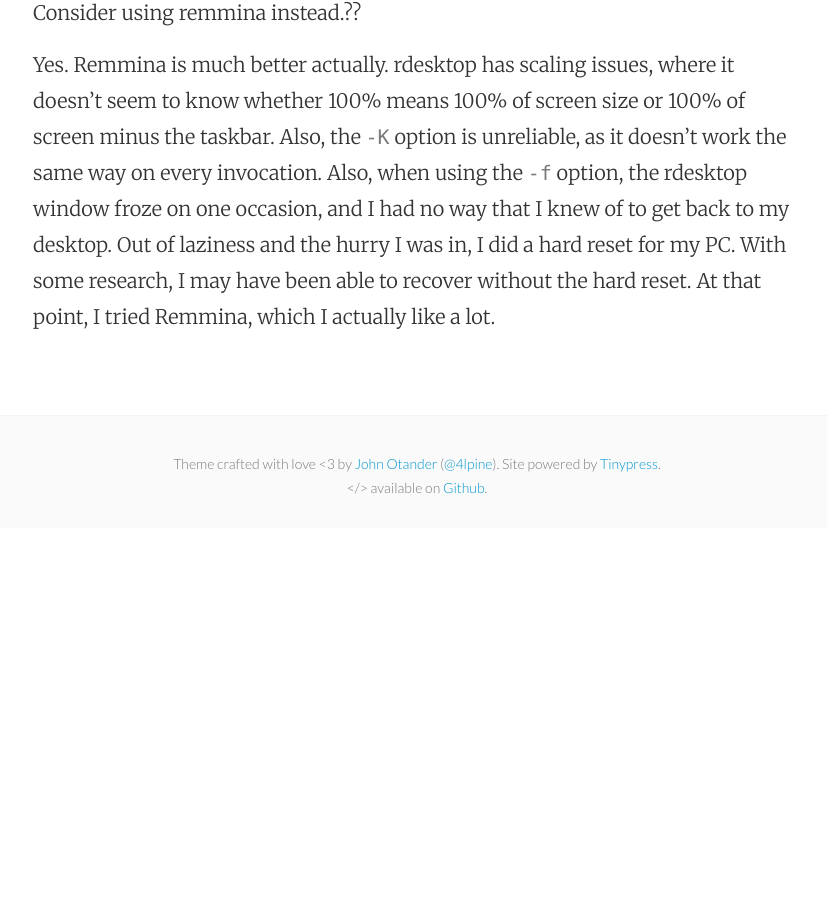
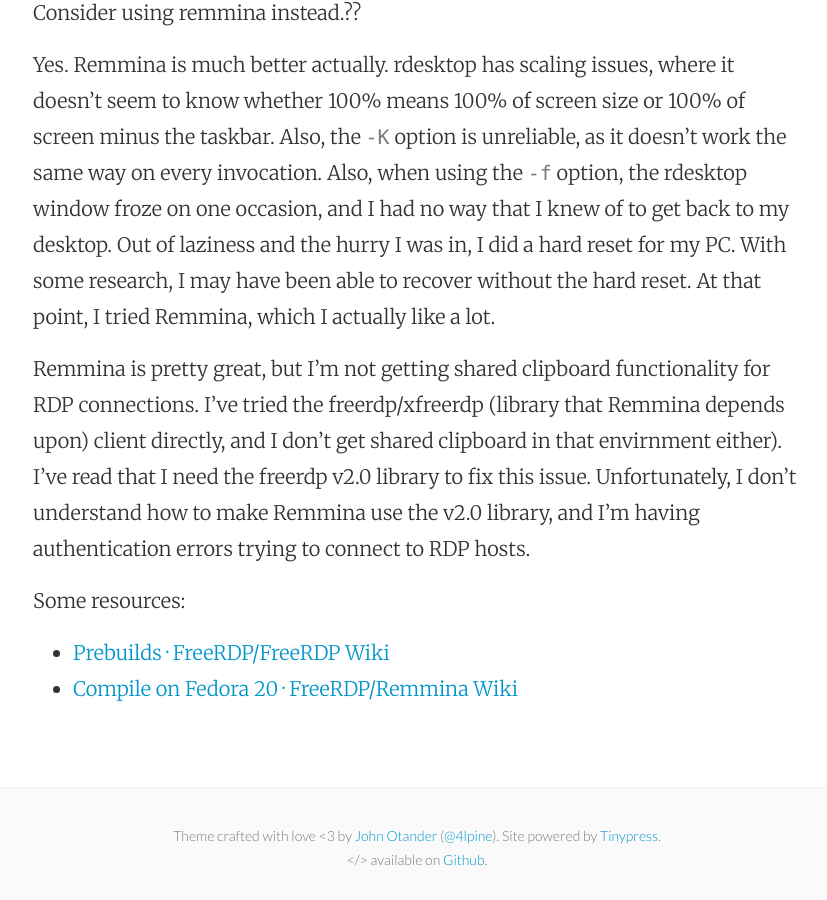
Before and after one commit to mattymaloney/mattymaloney.github.io, a Jekyll site: the page built from _posts/2016-04-09-rdesktop-rdp-wmctrl.md, in a window 1280 px wide and 900 px high, scrolled down 3430 px. Shown: the whole window, without its empty margins (223-1050 px from the left). Built offline with Jekyll 4.4.1, drawn with Linux system fonts in a browser that asks for light colours; before the commit the page ends 3958 px from its top, so only the background shows below that.

Commit message:
Updated 2016-04-09-rdesktop-rdp-wmctrl.md

```diff
--- a/_posts/2016-04-09-rdesktop-rdp-wmctrl.md
+++ b/_posts/2016-04-09-rdesktop-rdp-wmctrl.md
@@ -3,6 +3,7 @@
 layout: post
 title: Remote Desktop via RDP with rdesktop
 ---
+
 
 
 After dealing with too many reliability (keyboard mostly) issues with the Fedora Xfce default RDP client (Vinagre Remote Desktop Viewer v3.18.2), I'm searching for a better solution. I came across rdesktop as one of the recommended alternatives.
@@ -83,3 +84,10 @@
 Consider using remmina instead.??
 
 Yes. Remmina is much better actually. rdesktop has scaling issues, where it doesn't seem to know whether 100% means 100% of screen size or 100% of screen minus the taskbar. Also, the `-K` option is unreliable, as it doesn't work the same way on every invocation. Also, when using the `-f` option, the rdesktop window froze on one occasion, and I had no way that I knew of to get back to my desktop. Out of laziness and the hurry I was in, I did a hard reset for my PC. With some research, I may have been able to recover without the hard reset. At that point, I tried Remmina, which I actually like a lot.
+
+Remmina is pretty great, but I'm not getting shared clipboard functionality for RDP connections. I've tried the freerdp/xfreerdp (library that Remmina depends upon) client directly, and I don't get shared clipboard in that envirnment either). I've read that I need the freerdp v2.0 library to fix this issue. Unfortunately, I don't understand how to make Remmina use the v2.0 library, and I'm having authentication errors trying to connect to RDP hosts.
+
+Some resources:
+
+- [Prebuilds · FreeRDP/FreeRDP Wiki](https://github.com/FreeRDP/FreeRDP/wiki/PreBuilds)
+- [Compile on Fedora 20 · FreeRDP/Remmina Wiki](https://github.com/FreeRDP/Remmina/wiki/Compile-on-Fedora-20)
```
